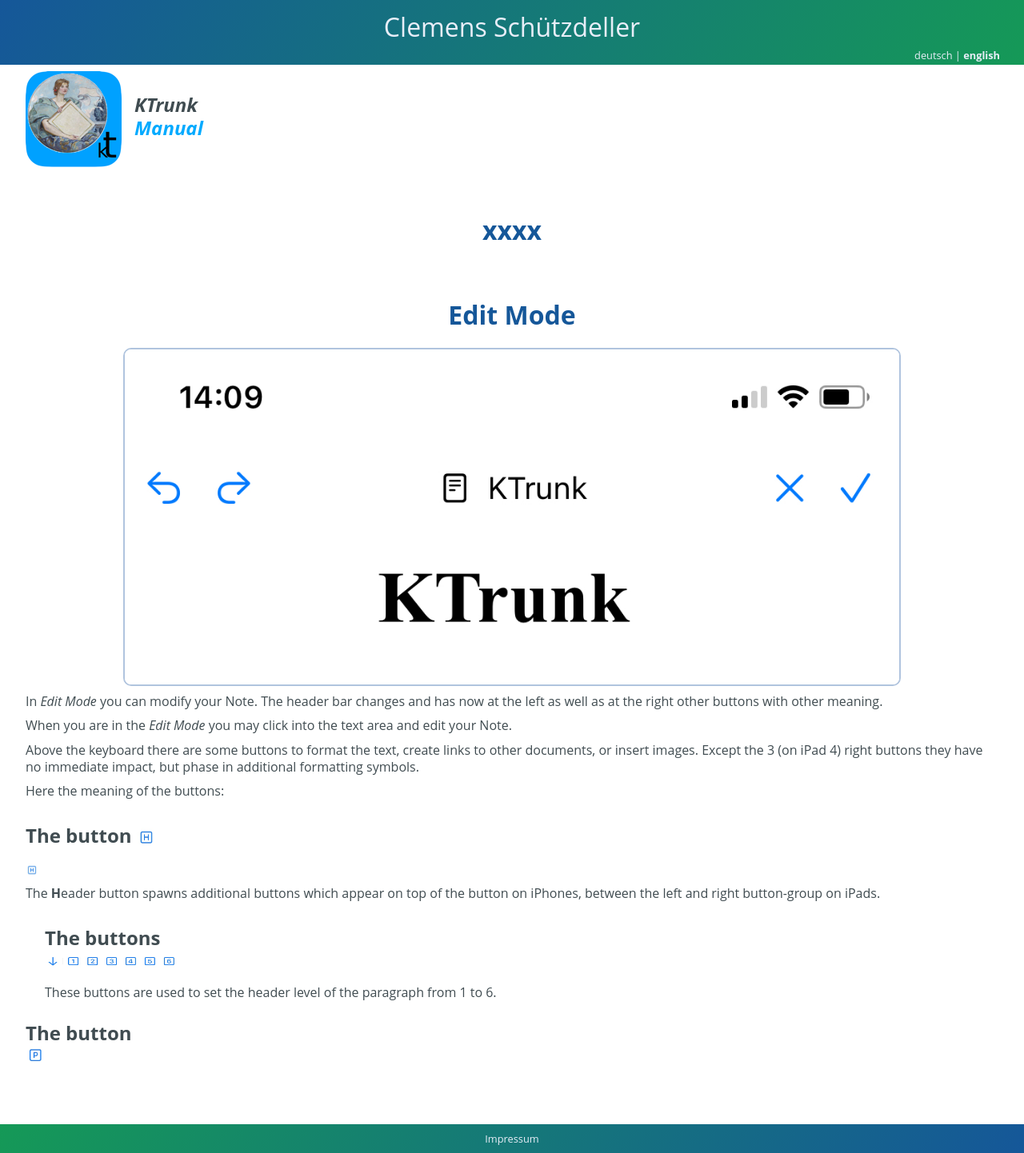
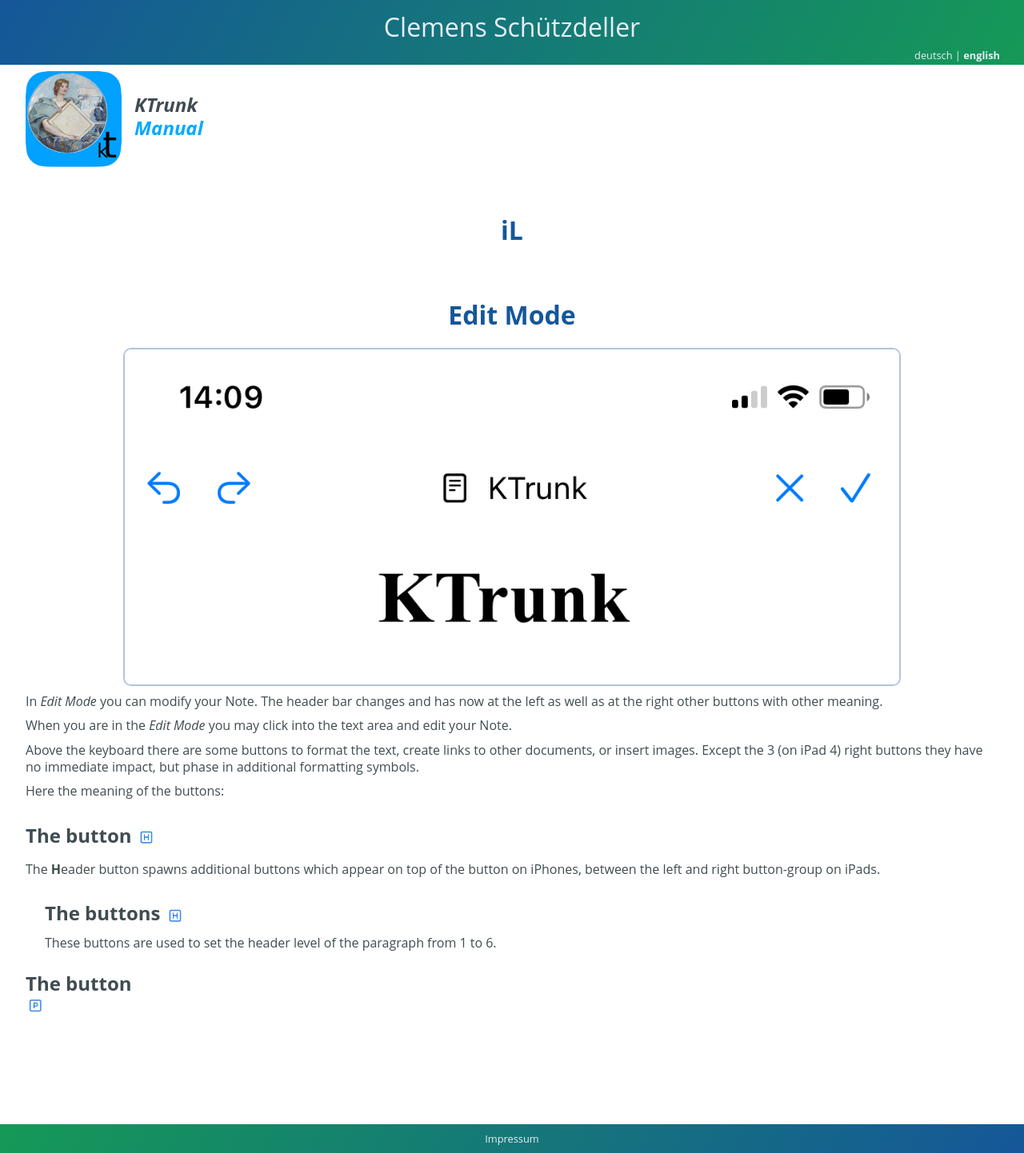
Before and after one commit to cs-LA/home, a Jekyll site: the page built from KTrunk/Manual/EditMode.md, in a window 1280 px wide. Shown: the whole page at 80% size. Built offline with Jekyll 4.4.1, drawn with Linux system fonts in a browser that asks for light colours; our own code applies the rules of GitHub Pages for plain Markdown files.

Commit message:
Update EditMode.md

```diff
--- a/KTrunk/Manual/EditMode.md
+++ b/KTrunk/Manual/EditMode.md
@@ -11,7 +11,7 @@
   </div>
 </div>
 
-# xxxx
+# iL
 
 # <span class="en">Edit Mode</span><span class="de">Bearbeitungs-Modus</span>
 
@@ -29,13 +29,13 @@
 <span class="en">Here the meaning of the buttons:</span>
 <span class="de">Hier die Bedeutung der Schaltflächen:</span>
 
-<h3><span class="en">The button <img src="EditButtonH.jpg" style="display: inline-block; vertical-align: middle; height: 1em; width: 1em;"></span><span class="de">Die Schaltfläche</span></h3> <img src="EditButtonH.jpg" style="display: inline-block; vertical-align: middle; height: 1em; width: 1em;">
+<h3><span class="en">The button <img src="EditButtonH.jpg" style="display: inline-block; vertical-align: middle; height: 1em; width: 1em;"></span><span class="de">Die Schaltfläche <img src="EditButtonH.jpg" class="inLine"></span></h3>
 
 <span class="en">The <b>H</b>eader button spawns additional buttons which appear on top of the button on iPhones, between the left and right button-group on iPads.</span>
 <span class="de">Die <b>H</b>-Schaltfläche (<i>Header</i>) bringt weiter Schaltflächen zum Vorschein, die auf iPhones oberhalb der Schaltfläche, auf iPads zwischen den linken und rechten Schaltflächen-Gruppen erscheinen.</span>
 
 <div style="margin-left: 1.5em">
-<h3><span class="en">The buttons</span><span class="de">Die Schaltflächen</span> <img src="EditButtonHn.jpg" style="display: inline-block; height: 1em; width: 7em;"></h3>
+<h3><span class="en">The buttons <img src="EditButtonH.jpg" class="inLine"></span><span class="de">Die Schaltflächen <img src="EditButtonH.jpg" class="inLine" style="Width: 7em;"></span></h3>
 
 <span class="en">These buttons are used to set the header level of the paragraph from 1 to 6.</span>
 <span class="de">DieseSchaltflächen legen die Überschriften-Ebene von 1 bis 6 fest.</span>
```
